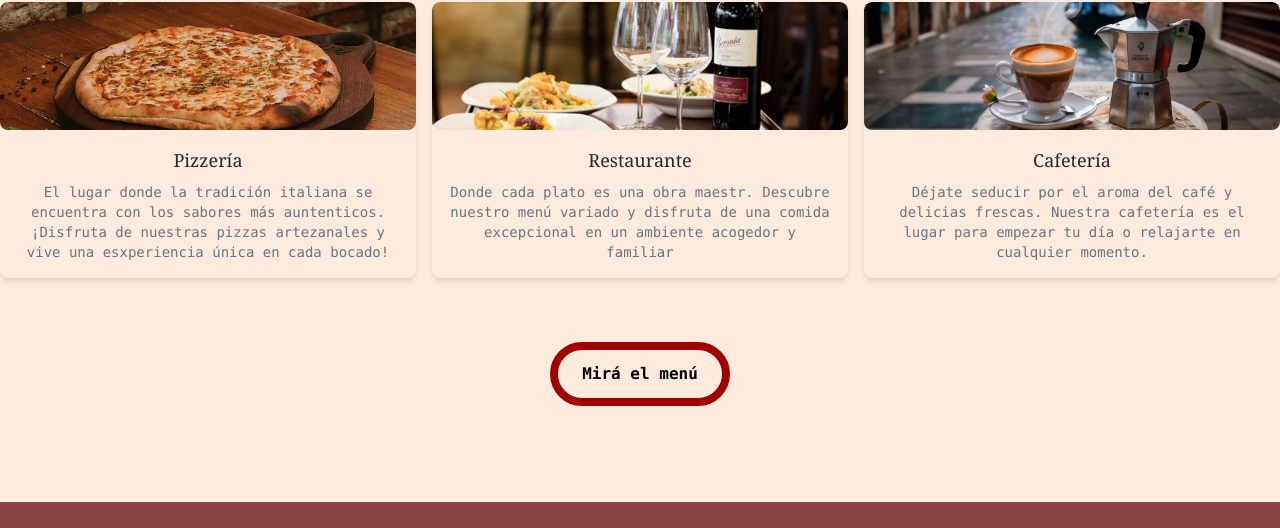
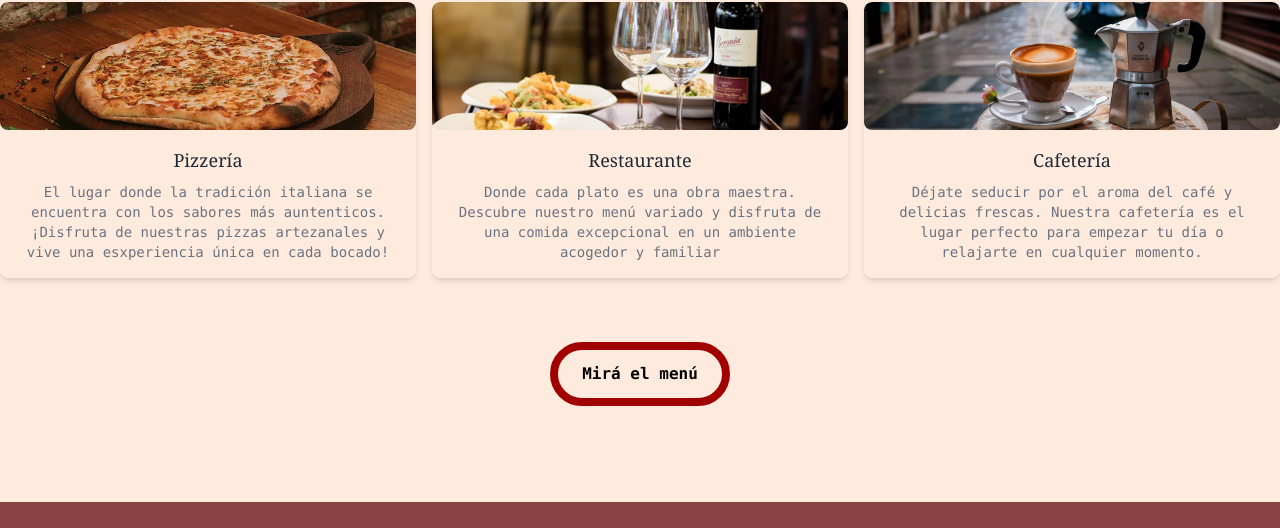
Before and after one commit to facu7713/TP_INT, a website: page src/index.html in a window 1280 px wide. Shown: the part 1282-1810 px from the top of the page. Drawn offline with nearby package versions, Linux system fonts and the light colour scheme.

Commit message:
Corrección de errores ortográficos

```diff
--- a/src/index.html
+++ b/src/index.html
@@ -113,7 +113,7 @@
                     <img src="assets/img/como-pedir-restaurante-italiano.png" alt="Restaurante" class="w-full h-32 object-cover rounded-lg">
                     <div class="p-4">
                         <h3 class="text-lg font-serif text-gray-800 mb-2">Restaurante</h3>
-                        <p class="text-sm text-gray-500 font-mono">Donde cada plato es una obra maestr. Descubre nuestro menú variado y disfruta de una comida excepcional en un ambiente acogedor y familiar</p>
+                        <p class="text-sm text-gray-500 font-mono">Donde cada plato es una obra maestra. Descubre nuestro menú variado y disfruta de una comida excepcional en un ambiente acogedor y familiar</p>
                     </div>
                 </div>
 
@@ -122,7 +122,7 @@
                     <img src="assets/img/Como-Despertar-el-Cafe-Italiano-en-tu-Cafetera-Moka.jpeg" alt="Cafetería" class="w-full h-32 object-cover rounded-lg">
                     <div class="p-4">
                         <h3 class="text-lg font-serif text-gray-800 mb-2">Cafetería</h3>
-                        <p class="text-sm text-gray-500 font-mono">Déjate seducir por el aroma del café y delicias frescas. Nuestra cafetería es el lugar para empezar tu día o relajarte en cualquier momento.</p>
+                        <p class="text-sm text-gray-500 font-mono">Déjate seducir por el aroma del café y delicias frescas. Nuestra cafetería es el lugar perfecto para empezar tu día o relajarte en cualquier momento.</p>
                     </div>
                 </div>
 
```
